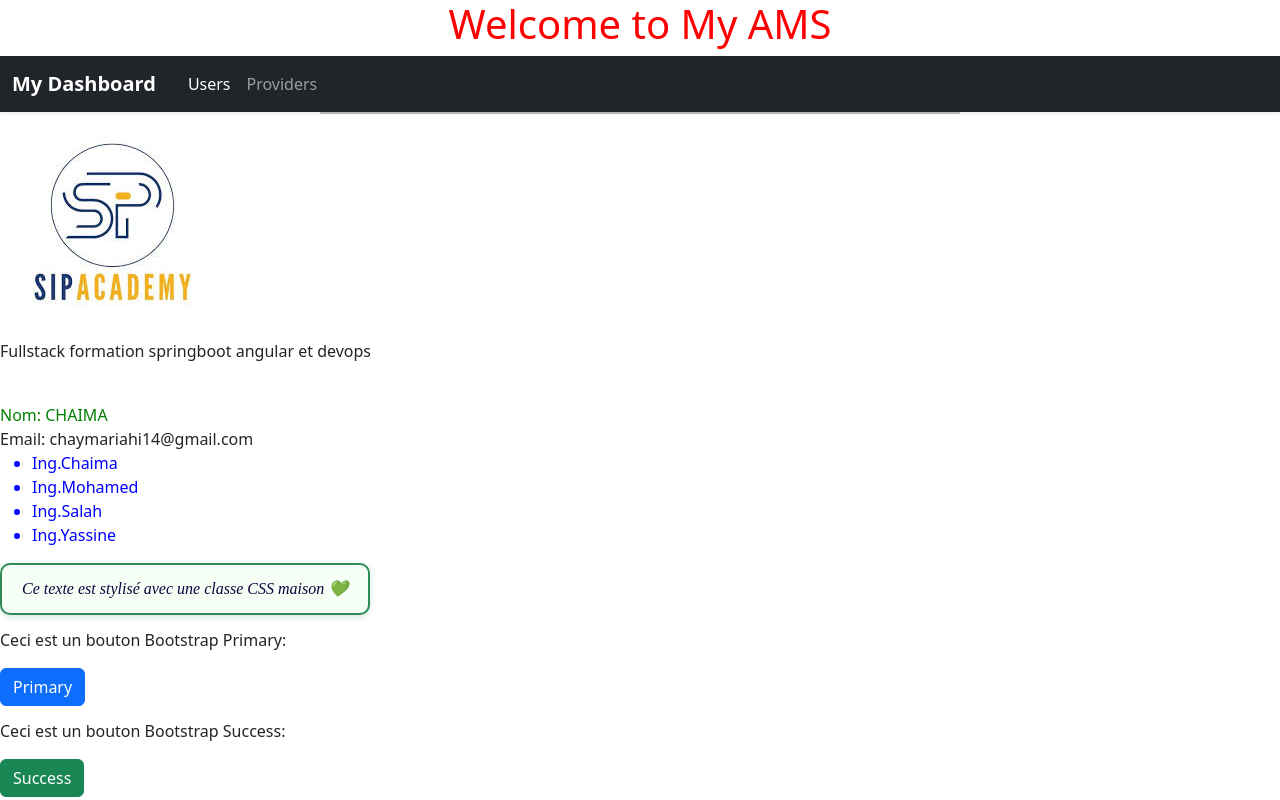
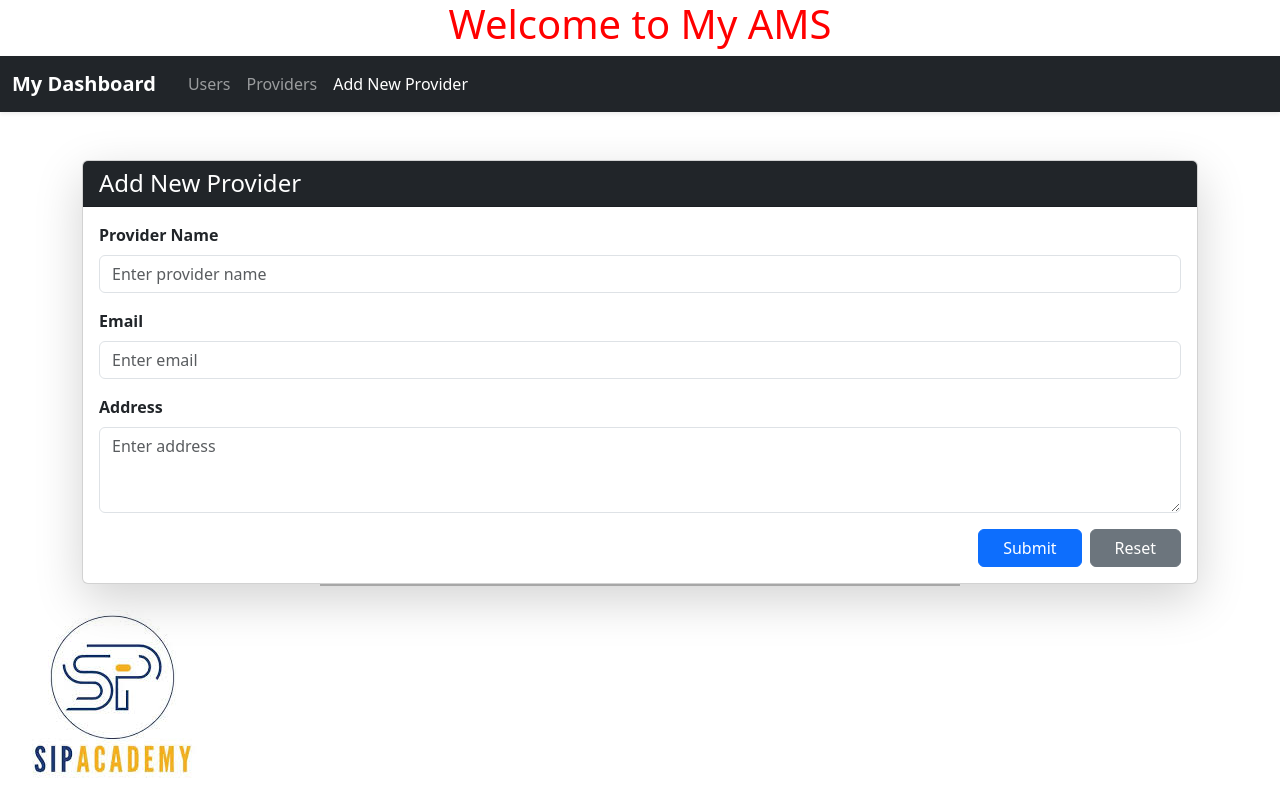
Before and after one commit to riahichaima/projet_ams_frontend_2025, an Angular app: page /addProvider in a window 1280 px wide. Before the commit this address led to /. Shown: the top 800 px of the page. Built offline with nearby package versions, Linux system fonts and the light colour scheme.

Commit message:
ajout la methode dajout de provider et la redirection vers la liste des providers

```diff
--- /dev/null
+++ b/src/app/add-provider/add-provider.html
@@ -0,0 +1,32 @@
+<div class="container mt-5">
+  <div class="card shadow-lg">
+    <div class="card-header bg-dark text-white">
+      <h4 class="mb-0">Add New Provider</h4>
+    </div>
+    <div class="card-body">
+      <form (submit)="saveProvider(provider.value)" #provider="ngForm" >
+
+        <div class="mb-3">
+          <label for="providerName" class="form-label fw-semibold">Provider Name</label>
+          <input  type="text" name="name" ngModel class="form-control" id="providerName" placeholder="Enter provider name" />
+
+        </div>
+
+        <div class="mb-3">
+          <label for="email" class="form-label fw-semibold">Email</label>
+          <input type="email"name="email" ngModel class="form-control" id="email" placeholder="Enter email" />
+        </div>
+
+        <div class="mb-3">
+          <label for="address" class="form-label fw-semibold">Address</label>
+          <textarea name="address" ngModel class="form-control" id="address" rows="3" placeholder="Enter address"></textarea>
+        </div>
+
+        <div class="text-end">
+          <button type="submit" class="btn btn-primary px-4">Submit</button>
+          <button type="reset" class="btn btn-secondary px-4 ms-2">Reset</button>
+        </div>
+      </form>
+    </div>
+  </div>
+</div>
--- /dev/null
+++ b/src/app/add-provider/add-provider.ts
@@ -0,0 +1,30 @@
+import { Component, OnInit } from '@angular/core';
+import { ProviderService } from '../services/provider-service';
+import { Router } from '@angular/router';
+@Component({
+  selector: 'app-add-provider',
+  standalone: false,
+  templateUrl: './add-provider.html',
+  styleUrl: './add-provider.css'
+})
+export class AddProvider implements OnInit {
+  constructor(private providerService: ProviderService , private router:Router){ // injection de la dépendance:le service Users
+       //console.log("constructor...")
+      }
+
+  saveProvider(provider: any) {
+   /*alert("Provider saved successfully!");
+   console.log("Provider saved successfully!", provider);
+   alert(`Provider Name: ${provider.name}, Email: ${provider.email}, Address: ${provider.address}`);*/
+   this.providerService.addProvider(provider).subscribe(
+    data => //console.log(data),
+   this.router.navigate(['/providers']),
+    err => console.error('Erreur lors de l\'ajout du provider', err)
+
+   )
+  }
+ ngOnInit(): void {
+    // Initialization logic here
+  }
+
+}/* ngModel directif pour les formulaires hwa ili baathklna les inputs les val lil provider */
--- a/src/app/app-routing-module.ts
+++ b/src/app/app-routing-module.ts
@@ -2,10 +2,12 @@ import { NgModule } from '@angular/core';
 import { RouterModule, Routes } from '@angular/router';
 import { Home } from './home/home';
 import { ListeProviders } from './liste-providers/liste-providers';
+import { AddProvider } from './add-provider/add-provider';
 
 const routes: Routes = [
   { path: 'users', component: Home },
   { path: 'providers', component: ListeProviders },
+  { path: 'addProvider', component: AddProvider },
 ];
 
 @NgModule({
--- a/src/app/nav-bar/nav-bar.html
+++ b/src/app/nav-bar/nav-bar.html
@@ -6,7 +6,7 @@
 
 <nav class="navbar navbar-expand-lg navbar-dark bg-dark shadow-sm">
   <div class="container-fluid">
-    <a class="navbar-brand fw-bold me-4" href="#">My Dashboard</a>
+    <a class="navbar-brand fw-bold me-4" routerLink="/">My Dashboard</a>
 
     <button
       class="navbar-toggler"
@@ -21,18 +21,24 @@
     </button>
 
     <div class="collapse navbar-collapse" id="navbarNav">
-      <ul class="navbar-nav me-auto"> <!-- Liens à gauche -->
+      <ul class="navbar-nav me-auto">
+        <!-- Liens à gauche -->
         <li class="nav-item">
-          <a class="nav-link active" routerLink="/users">Users</a>
+          <a class="nav-link" routerLink="/users" routerLinkActive="active">Users</a>
         </li>
         <li class="nav-item">
-          <a class="nav-link" routerLink="/providers">Providers</a>
+          <a class="nav-link" routerLink="/providers" routerLinkActive="active">Providers</a>
+        </li>
+        <li class="nav-item">
+          <a class="nav-link" routerLink="/addProvider" routerLinkActive="active">Add New Provider</a>
         </li>
       </ul>
     </div>
   </div>
 </nav>
 
-<!-- Bootstrap JS -->
+<!-- Contenu dynamique des routes -->
+<router-outlet></router-outlet>
+
+<!-- Bootstrap JS (important pour menu responsive) -->
 <script src="https://cdn.jsdelivr.net/npm/bootstrap@5.3.0/dist/js/bootstrap.bundle.min.js"></script>
-<router-outlet> </router-outlet>
--- a/src/app/services/provider-service.ts
+++ b/src/app/services/provider-service.ts
@@ -10,4 +10,7 @@ export class ProviderService {  constructor(private http: HttpClient) { }
   getProviders() {
     return this.http.get("http://localhost:8089/providers");
   }
+  addProvider(provider: any) {
+    return this.http.post("http://localhost:8089/providers", provider);
+  }
 }
```
Also changed, not shown: src/app/app-module.ts (+6 -2 lines), src/app/add-provider/add-provider.css (added), 1 other file (tests, documents, lock files or other folders).
